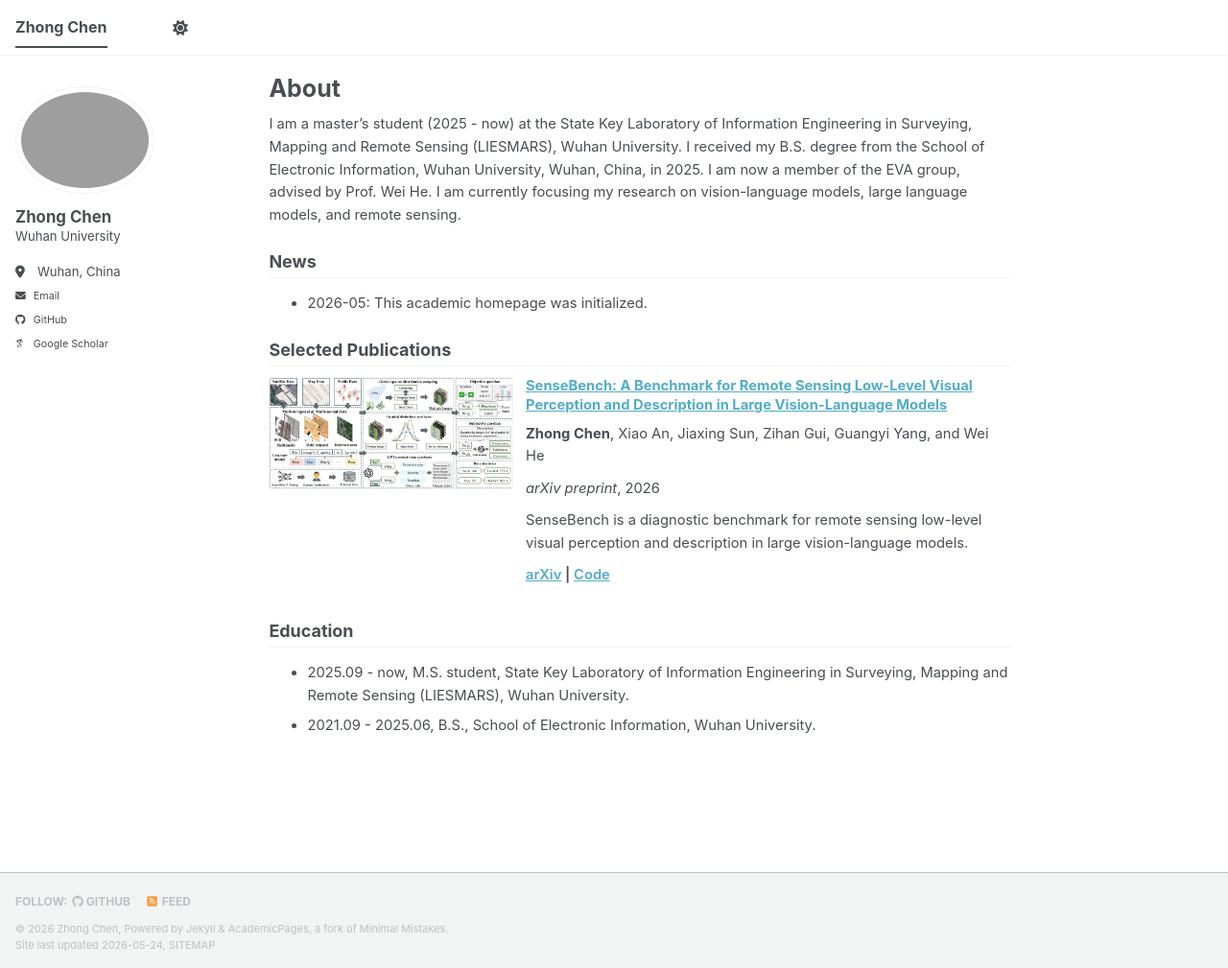
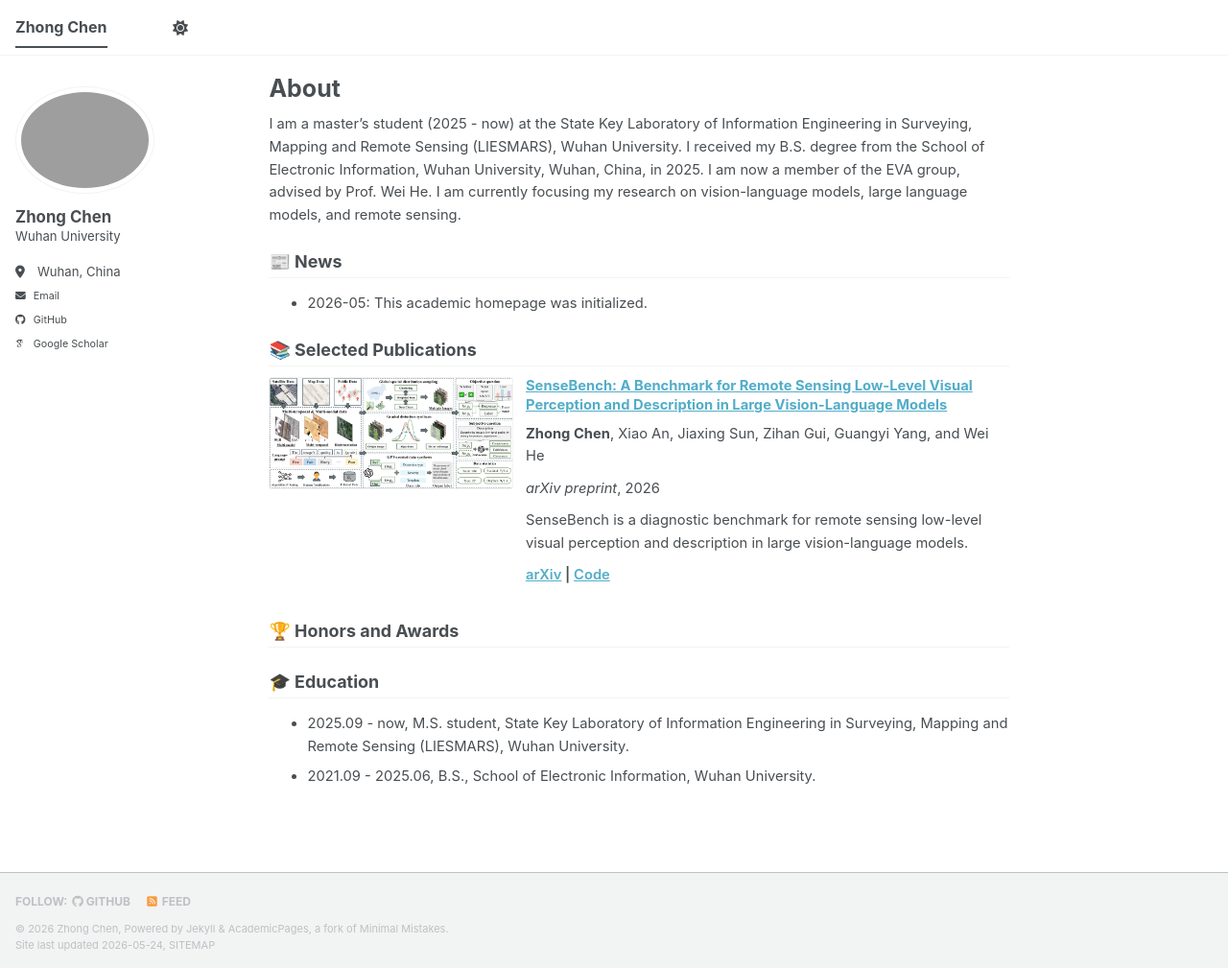
Before and after one commit to Zhong-Chenchen/ChenZhong, a Jekyll site: the page built from _pages/about.md, in a window 1280 px wide and 1009 px high. Shown: the whole window at 96% size. Built offline with Jekyll 4.4.1, drawn with Linux system fonts in a browser that asks for light colours; some web fonts are replaced; a script bundle is joined from its source files by our own code; library files that are not in the unit come from our copies.

Commit message:
Add homepage section icons

```diff
--- a/_pages/about.md
+++ b/_pages/about.md
@@ -9,17 +9,21 @@ redirect_from:
 
 I am a master's student (2025 - now) at the State Key Laboratory of Information Engineering in Surveying, Mapping and Remote Sensing (LIESMARS), Wuhan University. I received my B.S. degree from the School of Electronic Information, Wuhan University, Wuhan, China, in 2025. I am now a member of the EVA group, advised by Prof. Wei He. I am currently focusing my research on vision-language models, large language models, and remote sensing.
 
-News
+📰 News
 ======
 * 2026-05: This academic homepage was initialized.
 
-Selected Publications
+📚 Selected Publications
 ======
 {% for post in site.publications reversed %}
   {% include archive-single.html %}
 {% endfor %}
 
-Education
+🏆 Honors and Awards
+======
+<!-- Add award items here, for example: * 2025: Award name, Institution. -->
+
+🎓 Education
 ======
 * 2025.09 - now, M.S. student, State Key Laboratory of Information Engineering in Surveying, Mapping and Remote Sensing (LIESMARS), Wuhan University.
 * 2021.09 - 2025.06, B.S., School of Electronic Information, Wuhan University.
```
